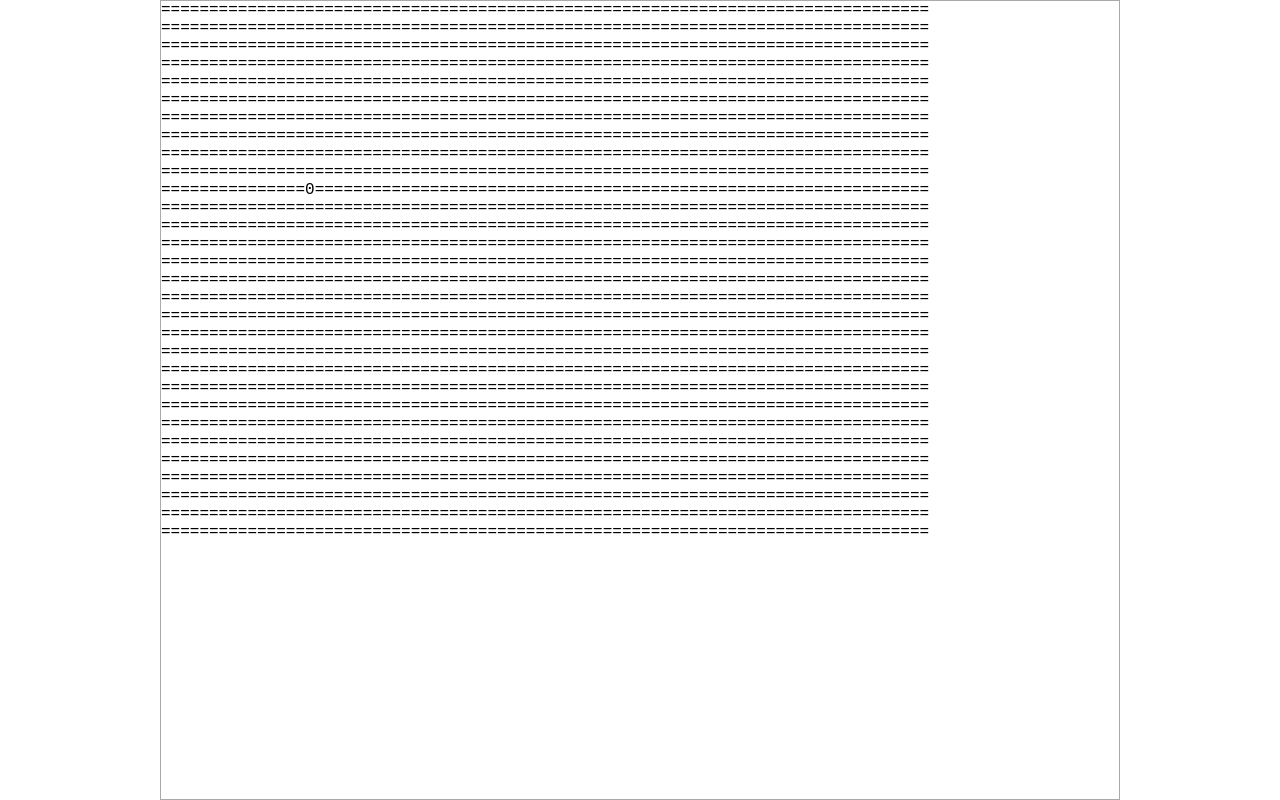
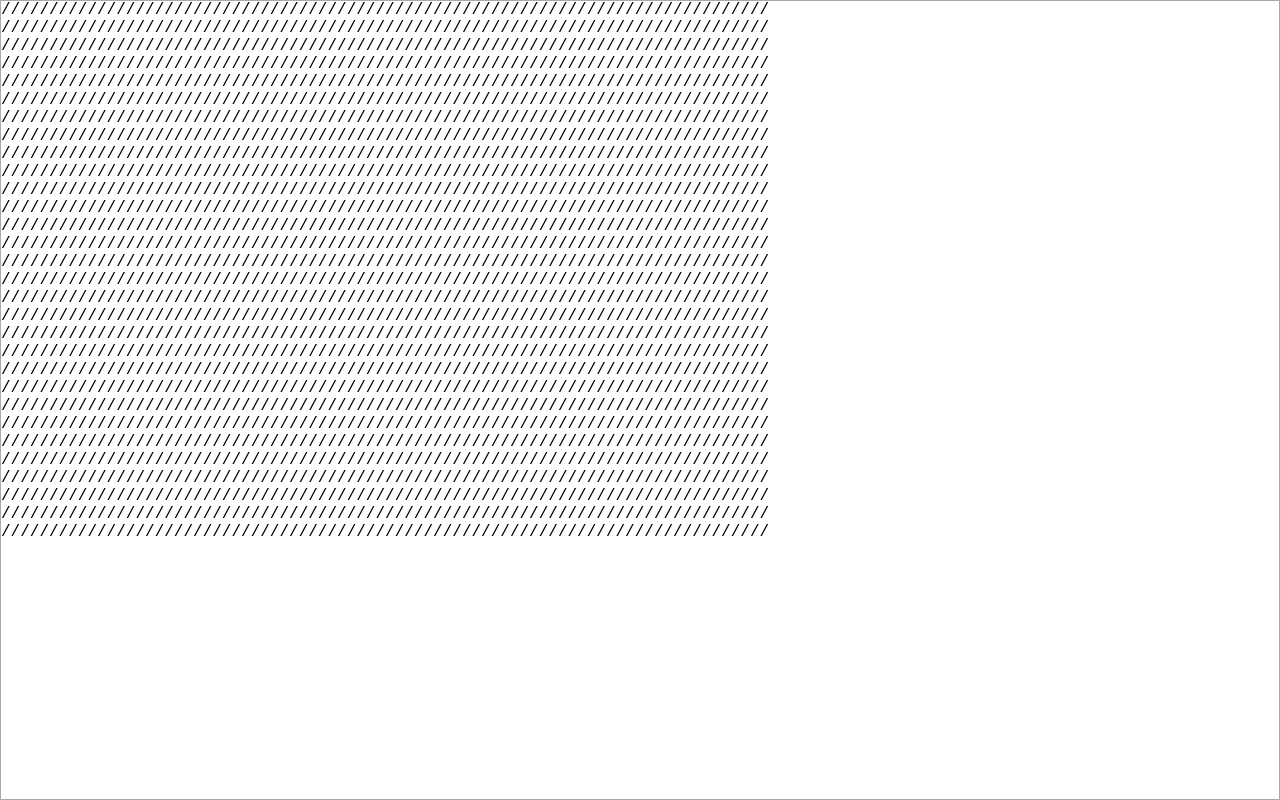
Before and after one commit to Diralf/EvilKefir, a plain HTML site: page index.html in a window 1280 px wide. Drawn offline with Linux system fonts and the light colour scheme.

Commit message:
created symbolWidthService

```diff
--- a/app/viewport/css/viewport.css
+++ b/app/viewport/css/viewport.css
@@ -3,13 +3,13 @@
     border: 1px solid #aaa;
     margin: 0 auto;
     width: 100%;
-    max-width: 960px;
     height: 100%;
     cursor: pointer;
     -webkit-user-select: none;
     -moz-user-select: none;
     -ms-user-select: none;
     box-sizing: border-box;
+    overflow: hidden;
 }
 
 .viewport-cell {
--- a/app/viewport/src/directive/symbolWidth.js
+++ b/app/viewport/src/directive/symbolWidth.js
@@ -1,4 +1,7 @@
-app.directive("symbolWidth", function (viewportService) {
+/**
+ * for correctly work: place that directive in element with size equal viewport.
+ */
+app.directive("symbolWidth", function (symbolWidthService) {
     return {
         restrict: "AE",
         template: "<div class='symbol-width'>S</div>",
@@ -19,13 +22,13 @@ app.directive("symbolWidth", function (viewportService) {
             });
 
             function checkSymbolSize() {
-                viewportService._setSizeOneSymbol(
+                symbolWidthService._setSizeOneSymbol(
                     $element[0].getBoundingClientRect().width,
                     $element[0].getBoundingClientRect().height,
-                    $("div.viewport").width(),
-                    $("div.viewport").height()
+                    $element.parent()[0].getBoundingClientRect().width,
+                    $element.parent()[0].getBoundingClientRect().height
                 );
             }
         }
-    }
+    };
 });
--- a/app/viewport/src/directive/viewportLine.js
+++ b/app/viewport/src/directive/viewportLine.js
@@ -1,10 +1,10 @@
-app.directive("viewportLine", function (mouseService, viewportService) {
+app.directive("viewportLine", function (mouseService, symbolWidthService) {
     return {
         restrict: "EA",
         link: function ($scope, $element, $attr) {
 
             $element.bind("mousedown", function (evt) {
-                mouseService.emitMouseEvent("mousedown", evt, viewportService.xToSymbolNumber(evt.offsetX), $attr.cellY);
+                mouseService.emitMouseEvent("mousedown", evt, symbolWidthService.xToSymbolNumber(evt.offsetX), $attr.cellY);
             });
 
             $element.bind("mouseover", function (evt) {
@@ -18,7 +18,7 @@ app.directive("viewportLine", function (mouseService, viewportService) {
             $element.on("mousemove", function (evt) {
                 if (evt.target.tagName == "SPAN") {
                     evt.preventDefault();
-                    $element.find("div").css("left", viewportService.xToCellX(evt.offsetX) + "px");
+                    $element.find("div").css("left", symbolWidthService.xToCellX(evt.offsetX) + "px");
                 }
             });
         }
--- a/app/viewport/src/service/symbolWidthService.js
+++ b/app/viewport/src/service/symbolWidthService.js
@@ -11,22 +11,30 @@ app.service("symbolWidthService", function () {
         if (width) widthOneSymbol = width;
         if (height) heightOneSymbol = height;
 
-        if (viewWidth) wcells = parseInt(viewWidth / widthOneSymbol);
-        if (viewHeight) hcells = parseInt(viewHeight / heightOneSymbol);
-    }
+        if (viewWidth) wcells = self.xToSymbolNumber(viewWidth);
+        if (viewHeight) hcells = self.yToSymbolNumber(viewHeight);
+    };
 
     this.xToSymbolNumber = function (x) {
         return parseInt(x/widthOneSymbol);
-    }
+    };
+
+    this.yToSymbolNumber = function (y) {
+        return parseInt(y/heightOneSymbol);
+    };
 
     this.xToCellX = function (x) {
         return parseInt(self.xToSymbolNumber(x) * widthOneSymbol);
-    }
+    };
+
+    this.yToCellY = function (y) {
+        return parseInt(self.yToSymbolNumber(y) * heightOneSymbol);
+    };
 
     this.getGridSize = function () {
         return {
             wcells: wcells,
             hcells: hcells
         }
-    }
+    };
 });
--- a/app/viewport/src/service/viewportService.js
+++ b/app/viewport/src/service/viewportService.js
@@ -1,34 +1,19 @@
-app.service("viewportService", function () {
+app.service("viewportService", function (symbolWidthService) {
     var self = this;
-
-    var widthOneSymbol = 0;
-    var heightOneSymbol = 0;
 
     this.wcells = 80;
     this.hcells = 30;
 
     this.viewport = [];
 
-    this._setSizeOneSymbol = function (width, height, viewWidth, viewHeight) {
-        if (width) widthOneSymbol = width;
-        if (height) heightOneSymbol = height;
-
-        if (viewWidth) self.wcells = parseInt(viewWidth / widthOneSymbol);
-        if (viewHeight) self.hcells = parseInt(viewHeight / heightOneSymbol);
-
-        self.init("+");
+    this.init = function (symbol) {
+        self.update(symbol);
     }
 
-    this.xToSymbolNumber = function (x) {
-        return parseInt(x/widthOneSymbol);
-    }
-
-    this.xToCellX = function (x) {
-        return parseInt(self.xToSymbolNumber(x) * widthOneSymbol);
-    }
-
-    this.init = function (symbol) {
-        console.log(self.wcells + " " + self.hcells);
+    this.update = function (symbol) {
+        var gridSize = symbolWidthService.getGridSize();
+        self.wcells = gridSize.wcells ? gridSize.wcells : self.wcells;
+        self.hcells = gridSize.hcells ? gridSize.hcells : self.hcells;
 
         for (var i=0; i < self.hcells; i++) {
             self.viewport[i] = [];
@@ -36,6 +21,6 @@ app.service("viewportService", function () {
                 self.viewport[i][j] = symbol;
             }
         }
-    }
+    };
 
 });
--- a/app/viewport/src/viewport.js
+++ b/app/viewport/src/viewport.js
@@ -18,6 +18,8 @@ app.controller("viewport", function ($scope, characterData, characterControl, mo
     })
 
     function update() {
+        viewportService.update("/");
+        $scope.gameviewLine.length = 0;
         for (var i = 0; i < viewportService.hcells; i++) {
             $scope.gameviewLine[i] = "";
             for (var j = 0; j < viewportService.wcells; j++) {
--- a/index.html
+++ b/index.html
@@ -30,6 +30,7 @@
         <script type="text/javascript" src="app/viewport/src/directive/viewportLine.js"></script>
         <script type="text/javascript" src="app/viewport/src/directive/symbolWidth.js"></script>
         <script type="text/javascript" src="app/viewport/src/service/viewportService.js"></script>
+        <script type="text/javascript" src="app/viewport/src/service/symbolWidthService.js"></script>
         <script type="text/javascript" src="app/keyboard/src/keyboardService.js"></script>
         <script type="text/javascript" src="app/keyboard/src/keysConstant.js"></script>
         <script type="text/javascript" src="app/mouse/src/mouseService.js"></script>
```
